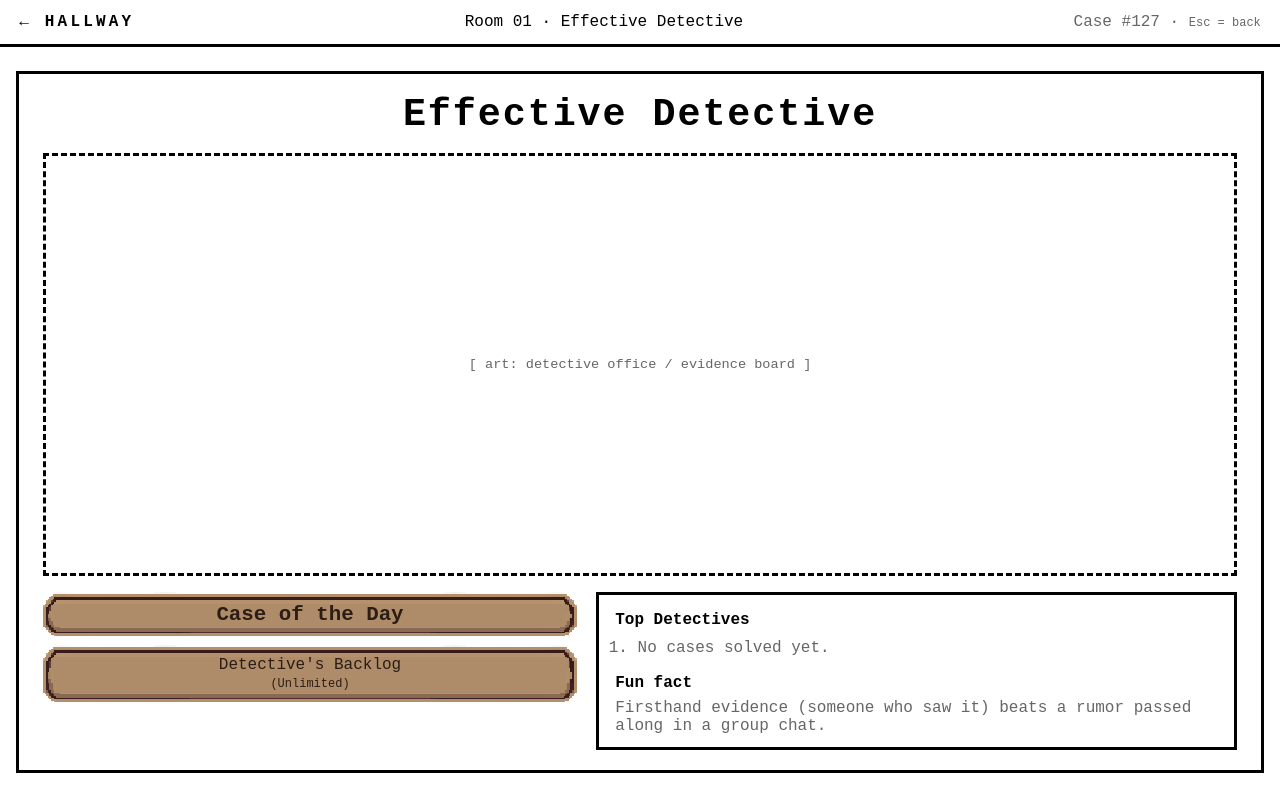
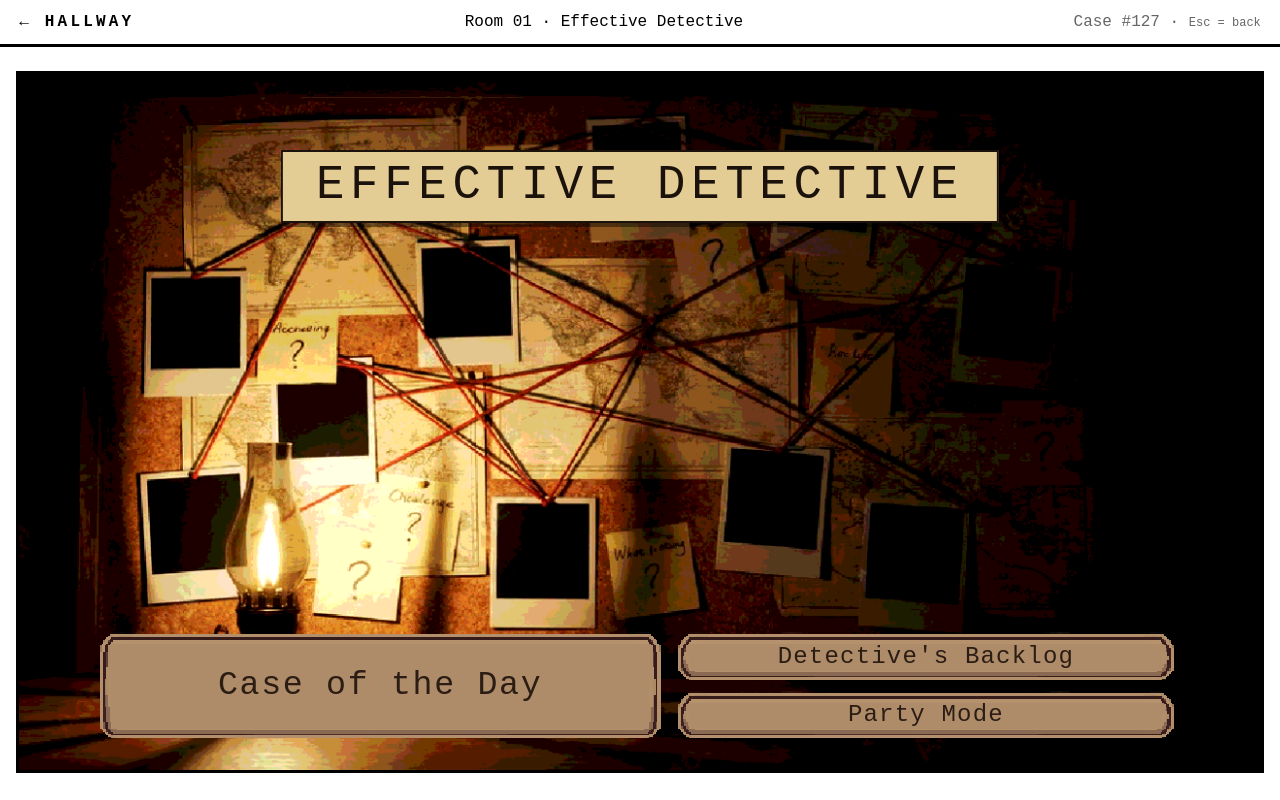
Before and after one commit to PotatoAimDotEXE/gimmick-hotel, a plain HTML site: page games/detective.html in a window 1280 px wide. Drawn offline with Linux system fonts and the light colour scheme.

Commit message:
remove party mode toggle, added background image for effective detective, reworked UI slightly

```diff
--- a/css/ui.css
+++ b/css/ui.css
@@ -117,3 +117,96 @@ body.game button:disabled { opacity: 0.4; }
 .dl-report .dl-title { font-size: clamp(1.4rem, 2.4vw, 2rem); }
 .dl-report .dl-result { max-width: none; }
 .dl-report .actions { display: flex; justify-content: center; gap: 0.5rem; flex-wrap: wrap; }
+
+/* ---------- Game menu (title + 3 buttons over the evidence-board photo) ---------- */
+/* the evidence-board photo sits behind every screen of this game */
+.dl-stage.dl-bg {
+  background: #000 url("../assets/detective/effective-detective-background.png") center / cover no-repeat;
+}
+#screen-menu.dl-home { padding: 0; }
+/* the title sits on a plain card (not the button frame) */
+.dl-home-title {
+  position: absolute;
+  top: 11%;
+  left: 50%;
+  transform: translateX(-50%);
+  white-space: nowrap;
+  font-weight: normal;
+  text-transform: uppercase;
+  letter-spacing: 0.12em;
+  font-size: clamp(1.6rem, 3.7vw, 3rem);
+  line-height: 1.15;
+  padding: 0.15em 0.7em;
+  background: #e3cd94;
+  color: #1b120c;
+  border: 2px solid #1b120c;
+  box-shadow: 3px 4px 0 rgba(0, 0, 0, 0.45);
+}
+/* buttons along the bottom: one big one on the left, two stacked on the right */
+.dl-home-buttons {
+  position: absolute;
+  left: 6.5%;
+  right: 7%;
+  bottom: 4.5%;
+  display: grid;
+  grid-template-columns: 1.13fr 1fr;
+  gap: 1.6%;
+}
+.dl-home-side { display: flex; flex-direction: column; gap: 0.7rem; }
+.dl-home .menu-btn {
+  font-size: clamp(0.95rem, 1.9vw, 1.5rem);
+  letter-spacing: 0.05em;
+  padding: 0.5rem 1.2rem;
+}
+.dl-home .menu-btn.primary {
+  height: 100%;
+  font-size: clamp(1.2rem, 2.6vw, 2.1rem);
+  font-weight: normal;
+}
+.dl-home .dl-note {
+  position: absolute;
+  left: 6.5%;
+  right: 7%;
+  bottom: calc(4.5% + clamp(6rem, 13vw, 8.5rem));
+  text-align: center;
+  color: #f3e6c8;
+  text-shadow: 0 1px 3px #000;
+}
+
+/* ---------- readable on top of the photo ----------
+   Text that used to sit on white gets a cream card (like the title)
+   or light text with a shadow. */
+.dl-bg .dl-question {
+  background: #e3cd94;
+  color: #1b120c;
+  border: 2px solid #1b120c;
+  box-shadow: 3px 4px 0 rgba(0, 0, 0, 0.45);
+}
+/* People of interest: no box, the cards sit straight on the board */
+.dl-bg .dl-board { border: none; outline: none; }
+.dl-bg .dl-board-title {
+  background: #e3cd94;
+  color: #1b120c;
+  border: 2px solid #1b120c;
+  padding: 0.15em 0.7em;
+  box-shadow: 3px 4px 0 rgba(0, 0, 0, 0.45);
+}
+.dl-bg .dl-board-label,
+.dl-bg .key-hint {
+  color: #f3e6c8;
+  text-shadow: 0 1px 3px #000, 0 0 6px #000;
+}
+/* difficulty picker beside the classified folder */
+.dl-bg .dl-difficulty {
+  background: #e3cd94;
+  color: #1b120c;
+  border: 2px solid #1b120c;
+  box-shadow: 3px 4px 0 rgba(0, 0, 0, 0.45);
+  --muted: #5a4632;
+  --fg: #1b120c;
+}
+.dl-bg .dl-difficulty legend {
+  background: #e3cd94;
+  border: 2px solid #1b120c;
+  padding: 0.05rem 0.5rem;
+}
--- a/games/detective.html
+++ b/games/detective.html
@@ -16,29 +16,26 @@
   </header>
 
   <main class="game-stage">
-    <div class="dl-stage">
+    <div class="dl-stage dl-bg"><!-- background for every screen: assets/detective/effective-detective-background.png -->
 
       <!-- ============ 1. GAME MENU ============ -->
-      <section class="dl-screen" id="screen-menu">
-        <h1 class="dl-title">Effective Detective</h1>
-        <div class="dl-art">[ art: detective office / evidence board ]</div>
+      <section class="dl-screen dl-home" id="screen-menu">
+        <h1 class="dl-title dl-home-title">Effective Detective</h1>
 
-        <div class="dl-menu">
-          <div class="dl-menu-buttons">
-            <button class="menu-btn primary" id="btn-daily">Case of the Day</button>
-            <button class="menu-btn" data-soon="Detective's Backlog">
-              Detective's Backlog<br /><small>(Unlimited)</small>
-            </button>
-            <p class="dl-note" id="menu-note" aria-live="polite"></p>
+        <div class="dl-home-buttons">
+          <button class="menu-btn primary" id="btn-daily">Case of the Day</button>
+          <div class="dl-home-side">
+            <button class="menu-btn" data-soon="Detective's Backlog">Detective's Backlog</button>
+            <button class="menu-btn" data-soon="Party mode">Party Mode</button>
           </div>
+        </div>
+        <p class="dl-note" id="menu-note" aria-live="polite"></p>
 
-          <aside class="dl-side">
-            <h2>Top Detectives</h2>
-            <ol id="dl-leaderboard"></ol>
-            <h2>Fun fact</h2>
-            <p id="dl-fact" class="muted"></p>
-          </aside>
-        </div>
+        <!-- not shown in this layout, kept so the scores/fact code still has somewhere to write -->
+        <aside class="dl-side" hidden>
+          <ol id="dl-leaderboard"></ol>
+          <p id="dl-fact"></p>
+        </aside>
       </section>
 
       <!-- ============ 2. CLASSIFIED FOLDER + DIFFICULTY ============ -->
```
Also changed, not shown: index.html (+0 -9 lines), js/menu.js (+3 -19 lines), assets/detective/effective-detective-background.png (added).
